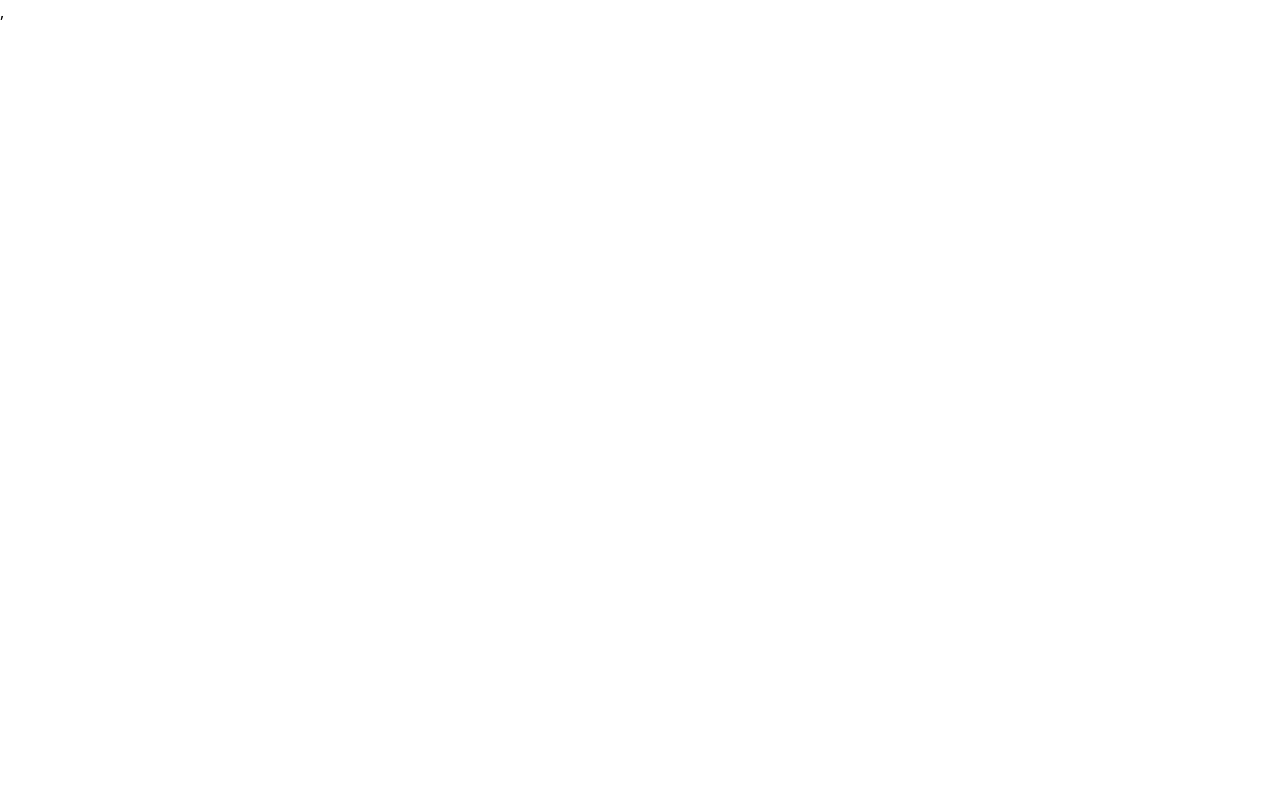
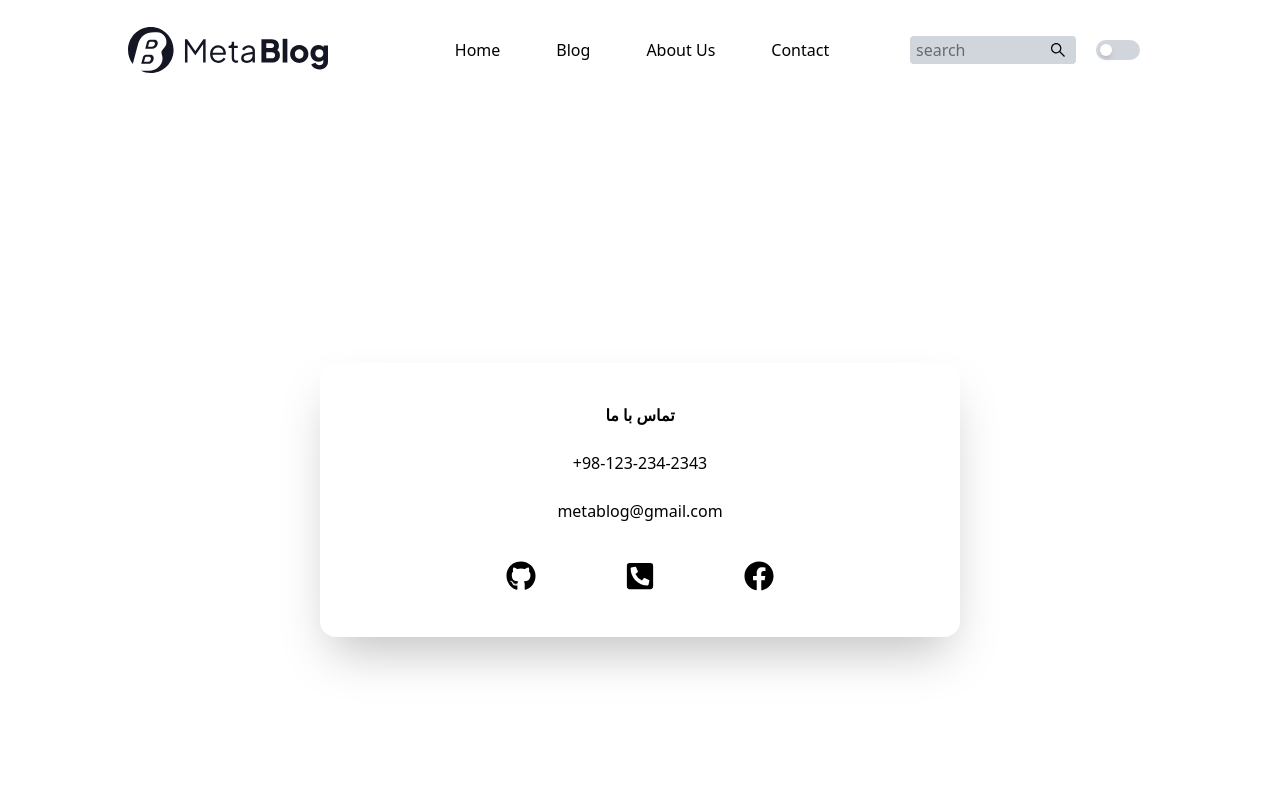
Before and after one commit to matinsaravanifr/meta-blog, a React (Vite) app: page /contact in a window 1280 px wide. Before the commit this address had no page. Shown: the top 800 px of the page. Built offline with nearby package versions, Linux system fonts and the light colour scheme.

Commit message:
update Article page and add loading

```diff
--- a/src/App.jsx
+++ b/src/App.jsx
@@ -3,12 +3,14 @@
 import Article_page from "./Pages/Article_page/Article_page";
 import Home from "./Pages/Home/Home";
 import About_Us from "./Pages/About_Us/About_Us";
+import Contact from "./Pages/Contact/Contact";
 
 export default function App() {
   return (
     <Routes>
       <Route  path="/" element={<Home/>}/>
       <Route path="/About" element={<About_Us/>}/>
+      <Route path="/contact" element={<Contact/>}/>
       <Route path="/blog/:id" element={<Article_page/>}/>
     </Routes>
   )
--- a/src/Components/Article_main/Article_main.jsx
+++ b/src/Components/Article_main/Article_main.jsx
@@ -3,15 +3,17 @@
 import img from './../../assets/Image.png'
 import { FaUserAlt } from "react-icons/fa";
 import {  useParams } from 'react-router-dom';
-
+import Spinner from '../Spinner/Spinner';
 export default function Article_main() {
   const[data,setdata]=useState(null)
+  const [isloading , setisloading]=useState(true)
   const {id}=useParams()
   useEffect(() => {
     const fetchData = async () => {
       try {
         const res = await axios.get(`/api/information/api/v1/news-detail/${id}/`);
-        // console.log(res.data.title);
+        console.log(res.data.title);
+        setisloading(false)
         setdata(res.data)
 
 
@@ -30,10 +32,13 @@
   const formatDate=newDate.toLocaleDateString("fa-IR")
   return (
     <main className='w-[60%] mx-auto mt-10 mb-10 p-4 h-auto'>
+      {
+      isloading ? <Spinner/>:
+      <>
 
-      <div className="inline-block px-3 py-1 rounded bg-blue-600">
+        <div className="inline-block px-3 py-1 rounded bg-blue-600">
         <p className="text-sm font-bold text-white">Technology</p>
-      </div>
+        </div>
 
       <h1 className='font-bold mt-2.5 mb-2.5 text-xl'>{data?.title}</h1>
 
@@ -50,7 +55,9 @@
       <p className='text-gray-800 leading-relaxed'>
         {data?.content}
       </p>
+      </>
+}
 
-    </main>
+</main>
   )
 }
--- a/src/Components/Card/Card.jsx
+++ b/src/Components/Card/Card.jsx
@@ -15,7 +15,7 @@
     <div className="w-[95%] h-[500px] border-[1px] border-gray-300 rounded-2xl  ">
         <div className="w-[90%] h-full  m-auto flex flex-col">
           <div>
-          <img className=" m-auto mt-3 w-full h-[300px] bg-cover"  src={omg} alt="image_title" />
+          <img className=" m-auto mt-3 w-full h-[300px] object-cover"  src={omg} alt="image_title" />
           <span className=" bg-blue-100 p-2 inline-block rounded text-white w-[150px] mt-4 mb-4">
             <h1 className="text-sm font-medium text-[#4B6BFB] text-center ">Technology</h1>
           </span>
--- a/src/Components/Header/Header.jsx
+++ b/src/Components/Header/Header.jsx
@@ -1,6 +1,7 @@
 import logo from "./../../assets/Logo.svg";
 import { FaSistrix } from "react-icons/fa6";
 import Mobil_Ui from "./Mobil_Ui";
+import { Link } from "react-router-dom";
 function Header() {
   return (<>
     <header className="hidden lg:w-[80%] lg:h-[100px] lg:m-auto  lg:flex lg:items-center lg:justify-between  ">
@@ -8,16 +9,16 @@
       <nav className="">
         <ul className="flex items-center justify-center w-full">
           <li className="m-5 hover:border-b-2 p-2 cursor-pointer">
-            <a href="#">Home</a>
+            <Link to="/">Home</Link>
           </li>
           <li className="m-5 hover:border-b-2 p-2 cursor-pointer">
-            <a href="#">Blog</a>
+            <Link href="#">Blog</Link>
           </li>
           <li className="m-5 hover:border-b-2 p-2 cursor-pointer">
-            <a href="#">About Us</a>
+            <Link to="/about">About Us</Link>
           </li>
           <li className="m-5 hover:border-b-2 p-2 cursor-pointer">
-            <a href="#">Contact</a>
+            <Link to="/contact">Contact</Link>
           </li>
         </ul>
       </nav>
```
